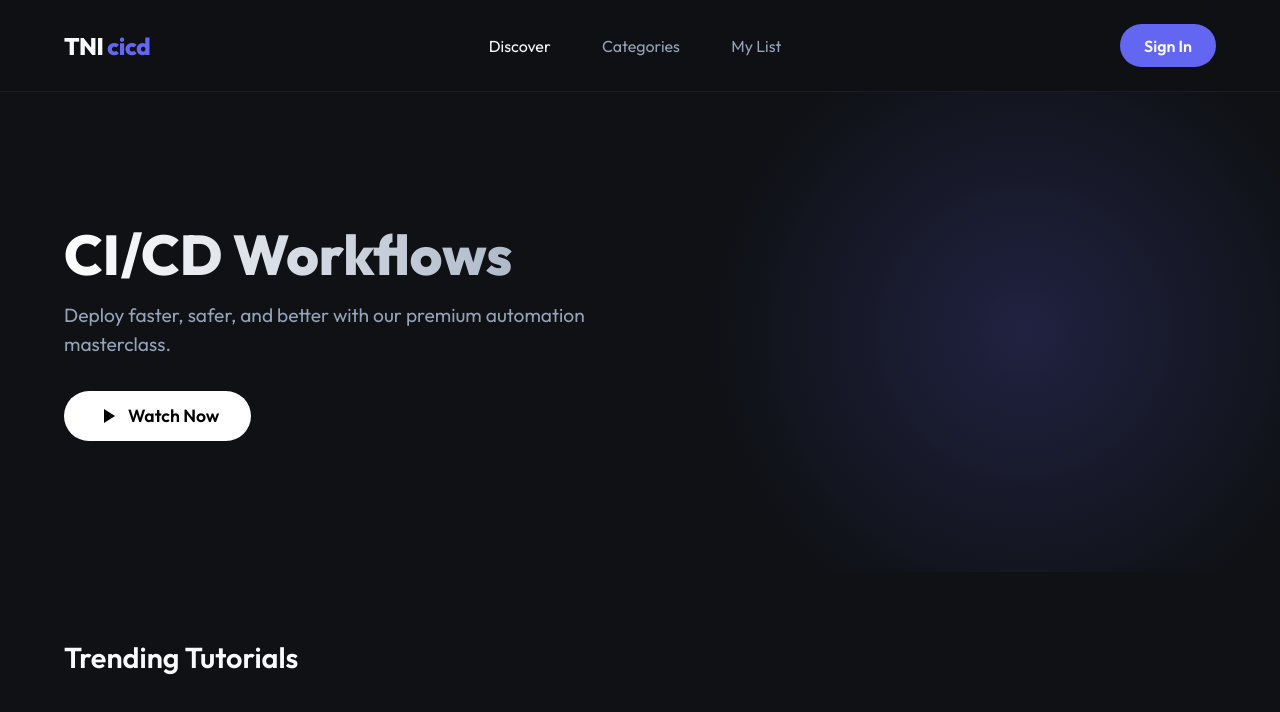
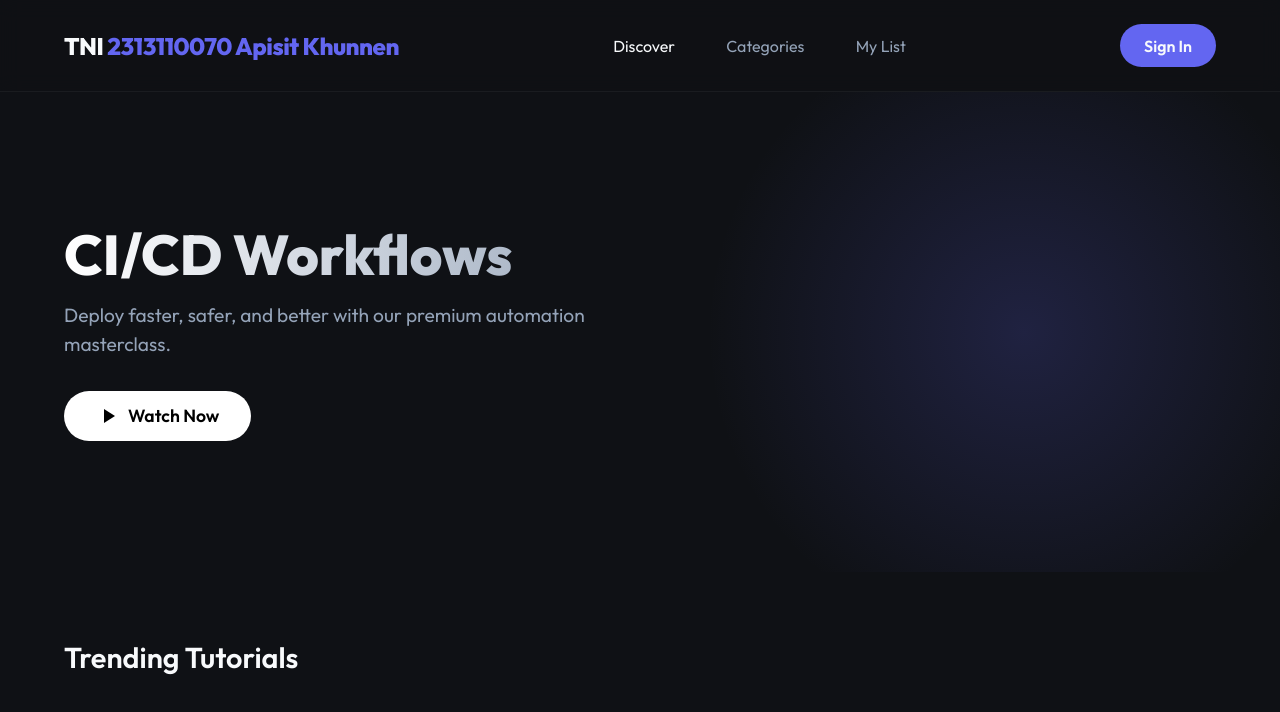
Before and after one commit to Tangthai025/cicd-lab2, a website: page public/index.html in a window 1280 px wide. Drawn offline with Linux system fonts and the light colour scheme; no server answers.

Commit message:
test push02

```diff
--- a/public/index.html
+++ b/public/index.html
@@ -9,7 +9,7 @@
 </head>
 <body>
     <nav class="navbar">
-        <div class="logo">TNI <span>cicd</span></div>
+        <div class="logo">TNI <span>2313110070 Apisit Khunnen</span></div>
         <div class="nav-links">
             <a href="#" class="active">Discover</a>
             <a href="#">Categories</a>
```
